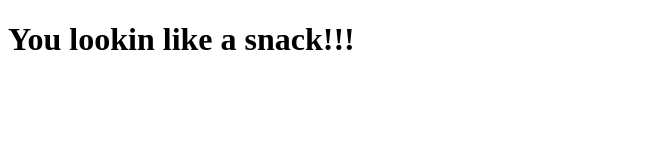
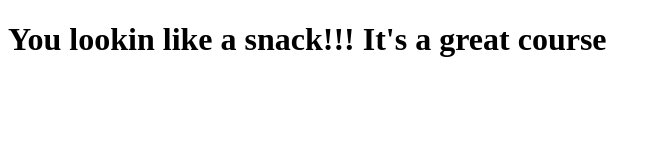
Before and after one commit to andyg03213/My-code-journey, a plain HTML site: page site/index.html in a window 1280 px wide. Shown: the whole page, without its empty margins (0-661 px from the left). Drawn offline with Linux system fonts and the light colour scheme.

Commit message:
Small addition to page content.

```diff
--- a/site/index.html
+++ b/site/index.html
@@ -4,6 +4,6 @@
 	<title>Hello PAPI</title>
 </head>
 <body>
-<h1>You lookin like a snack!!!</h1>
+<h1>You lookin like a snack!!! It's a great course</h1>
 </body>
 </html>
```
